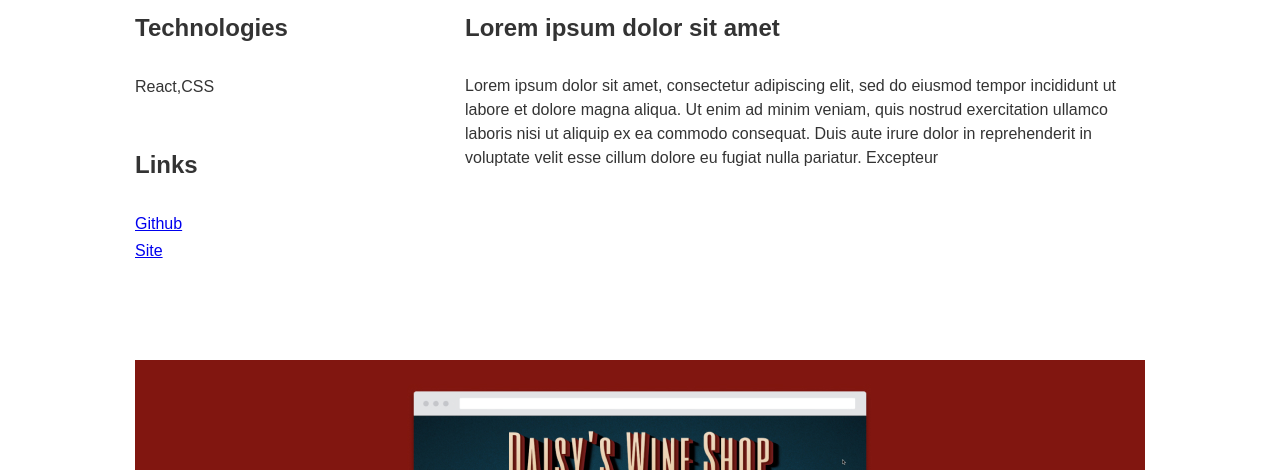
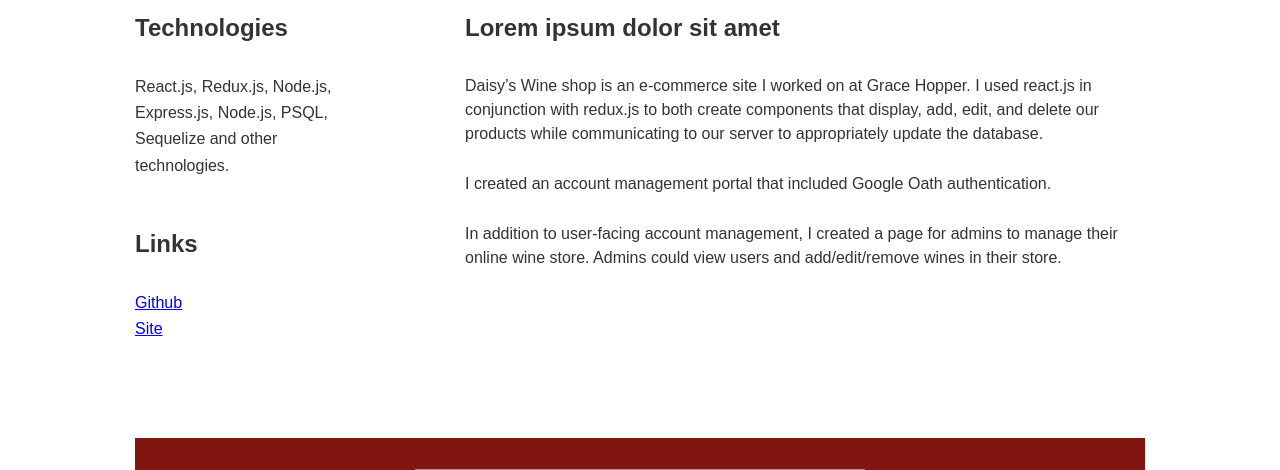
Before and after one commit to AMSpears/updatePersonalPortfolio, a Gatsby site in the folder gatsby-site/: page /daisys-wine-shop in a window 1280 px wide. Shown: the part 772-1242 px from the top of the page. Built offline with nearby package versions, Linux system fonts and the light colour scheme; Gatsby itself is replaced by a stand-in of ours.

Commit message:
add content to daisys wine shop page

```diff
--- a/gatsby-site/src/components/projects/daisysWineShop/daisysWineShop.js
+++ b/gatsby-site/src/components/projects/daisysWineShop/daisysWineShop.js
@@ -19,7 +19,7 @@ const DaisysWineShop = () => {
               <div>
                 <div>
                   <h2>Technologies</h2>
-                  <p>React,CSS</p>
+                  <p id = 'tech-details'>React.js, Redux.js, Node.js, Express.js, Node.js, PSQL, Sequelize and other technologies.</p>
                 </div>
                 <div>
                   <h2>Links</h2>
@@ -30,7 +30,13 @@ const DaisysWineShop = () => {
               <div>
                 <div>
                   <h2>Lorem ipsum dolor sit amet</h2>
-                  <p>Lorem ipsum dolor sit amet, consectetur adipiscing elit, sed do eiusmod tempor incididunt ut labore et dolore magna aliqua. Ut enim ad minim veniam, quis nostrud exercitation ullamco laboris nisi ut aliquip ex ea commodo consequat. Duis aute irure dolor in reprehenderit in voluptate velit esse cillum dolore eu fugiat nulla pariatur. Excepteur</p>
+                  <p>Daisy’s Wine shop is an e-commerce site I worked on at Grace Hopper. I used react.js in conjunction with redux.js to both create components that display, add, edit, and delete our products while communicating to our server to appropriately update the database.</p>
+                  <p>
+                  I created an account management portal that included Google Oath authentication.
+                  </p>
+                  <p>
+                  In addition to user-facing account management, I created a page for admins to manage their online wine store. Admins could view users and add/edit/remove wines in their store.
+                  </p>
                 </div>
               </div>
             </div>
--- a/gatsby-site/src/components/projects/style/projectPage.scss
+++ b/gatsby-site/src/components/projects/style/projectPage.scss
@@ -38,6 +38,9 @@
               line-height:29px;
               font-family: 'Montserrat', sans-serif;
             }
+           #tech-details {
+             max-width: 200px;
+           }
           }
 
         }
```
